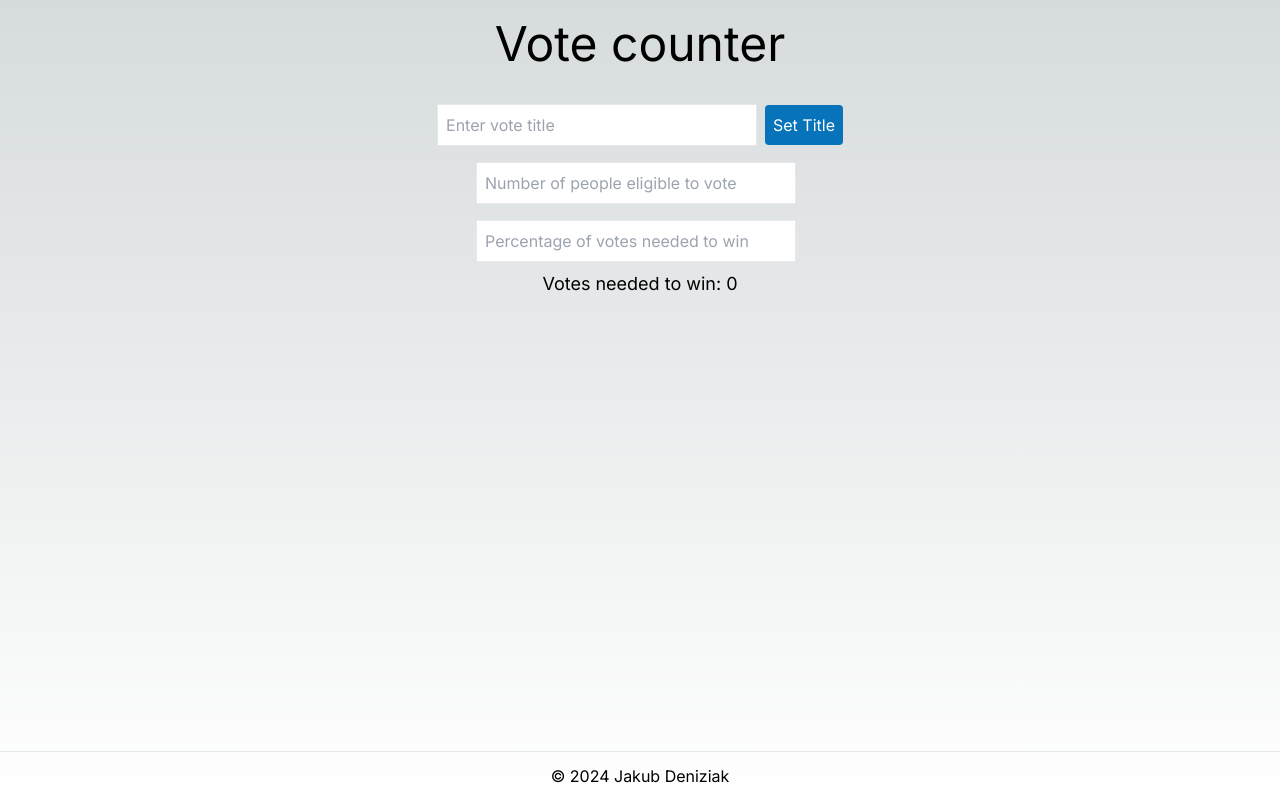
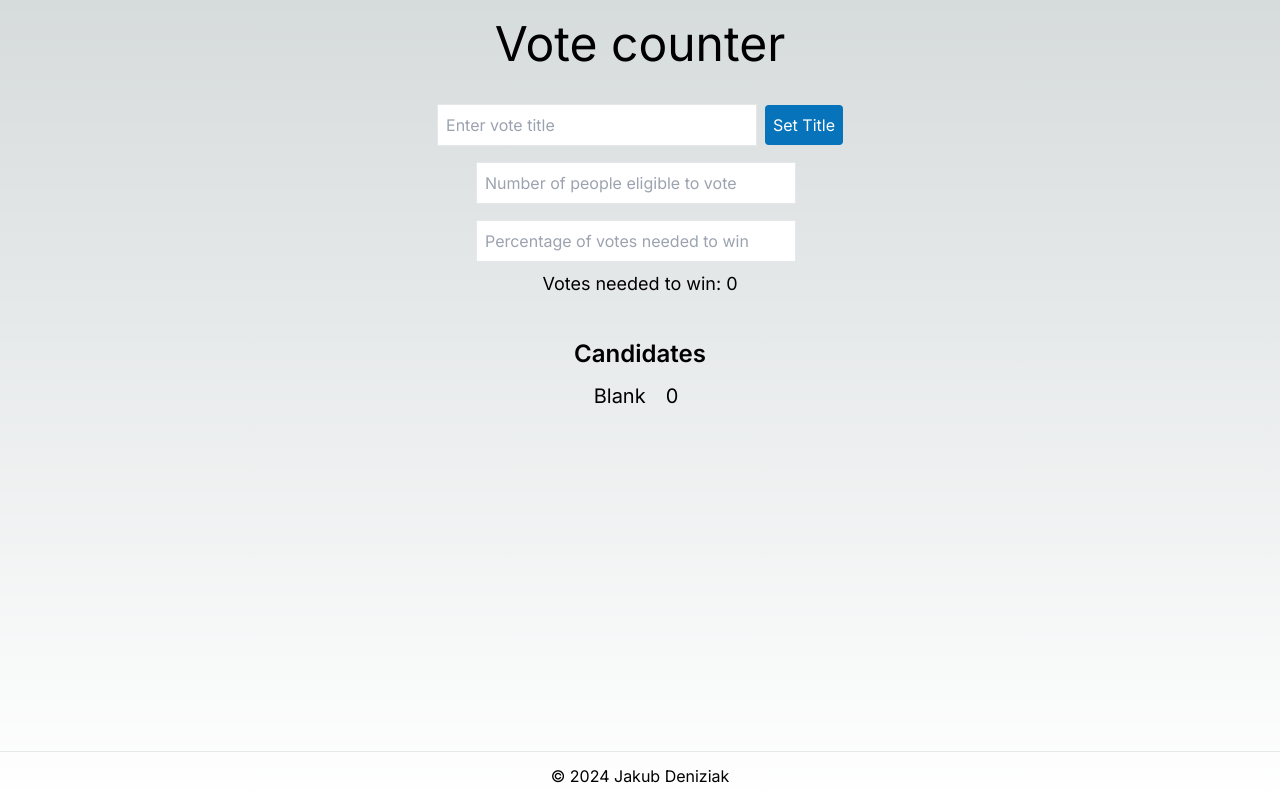
Before and after one commit to jakubdeniziak/vote-counter, a Next.js app: page / in a window 1280 px wide. Built offline with nearby package versions, Linux system fonts and the light colour scheme.

Commit message:
Add displaying candidates and their score

```diff
--- /dev/null
+++ b/src/app/components/Candidates.jsx
@@ -0,0 +1,23 @@
+import { useState } from "react";
+
+const Candidates = () => {
+    const [candidates, setCandidates] = useState([
+        { name: 'Blank', votes: 0 },
+    ]);
+
+    return (
+        <section className="mt-10">
+            <h2 className="text-2xl font-semibold mb-3">Candidates</h2>
+            <ul>
+                {candidates.map((candidate, index) => (
+                    <li key={index} className="flex justify-center items-center mb-2 text-xl">
+                        <p className="mr-5">{candidate.name}</p>
+                        <p className="mr-2">{candidate.votes}</p>
+                    </li>
+                ))}
+            </ul>
+        </section>
+    )
+}
+
+export default Candidates
--- a/src/app/page.tsx
+++ b/src/app/page.tsx
@@ -3,6 +3,7 @@
 import { useState } from 'react';
 import Header from "./components/Header";
 import VoteSetup from "./components/VoteSetup";
+import Candidates from "./components/Candidates";
 import Footer from "./components/Footer";
 
 export default function Home() {
@@ -14,6 +15,7 @@ export default function Home() {
       <main>
         <h2 className='text-3xl'>{voteTitle}</h2>
         <VoteSetup voteTitle={voteTitle} setVoteTitle={setVoteTitle} />
+        <Candidates />
       </main>
       <Footer />
     </div>
```
